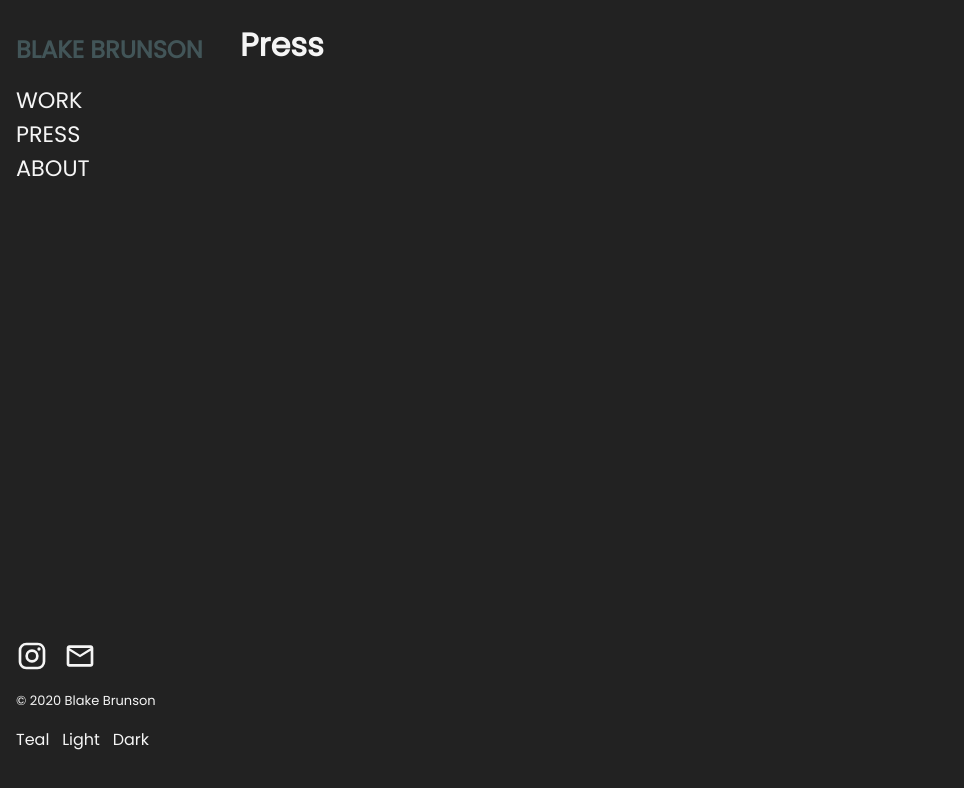
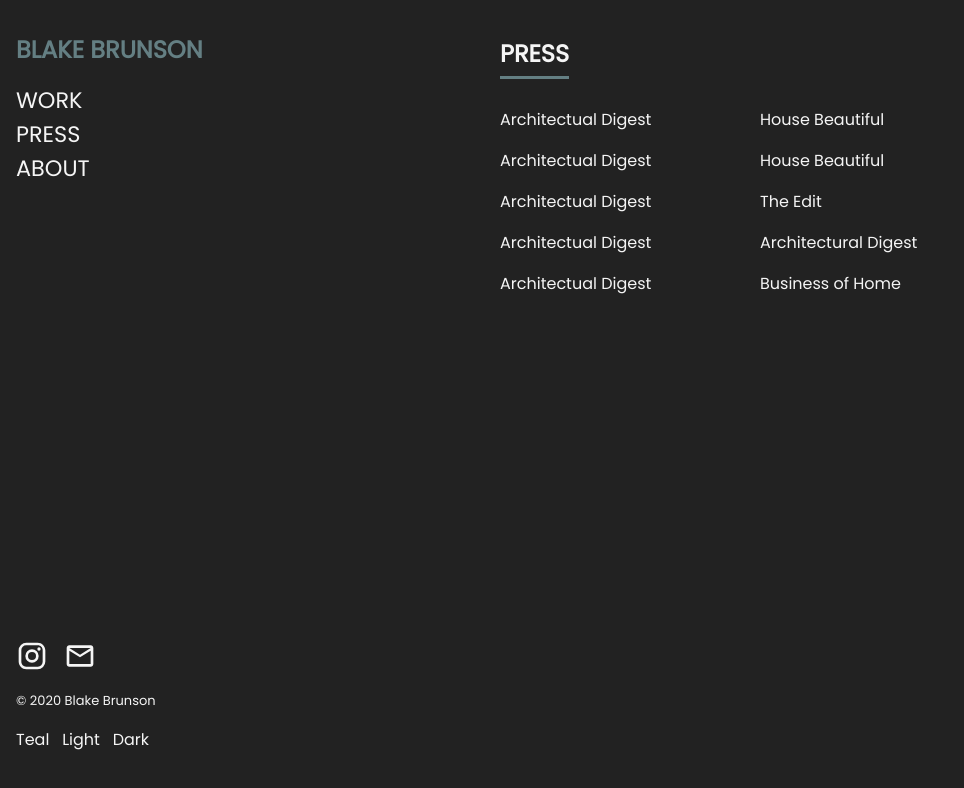
Before and after one commit to bansara/blake-brunson-portfolio, a React (Create React App) app: page /press in a window 1280 px wide. Shown: the top 788 px of the page, without its empty margins (0-964 px from the left). Built offline with nearby package versions, Linux system fonts and the light colour scheme.

Commit message:
added press links

```diff
--- a/src/App.js
+++ b/src/App.js
@@ -1,6 +1,6 @@
 import { BrowserRouter as Router, Switch, Redirect, Route } from 'react-router-dom';
 import './App.css';
-import { Nav, About, Work } from './components';
+import { Nav, About, Work, Press } from './components';
 
 
 function App() {
@@ -11,7 +11,7 @@
         <div className="content">
             <Switch>
               <Route path='/work' component={Work} />
-              <Route path='/press' render={() => <h1>Press</h1>} />
+              <Route path='/press' component={Press} />
               <Route path='/about' component={About} />
               <Redirect to='/' />
             </Switch>
--- a/src/components/about.css
+++ b/src/components/about.css
@@ -1,8 +1,9 @@
 .about {
   width: 100%;
-  height: 100%;
+  height: auto;
   box-sizing: border-box;
   display: flex;
+  padding-top: 2.5rem;
 }
 .bio-photo,
 .bio-text {
@@ -12,15 +13,14 @@
   display: flex;
 }
 .bio-photo {
-  align-items: center;
+  /* align-items: center; */
   justify-content: center;
-  padding: 1rem;
 }
 .bio-photo .border {
   max-width: 67%;
   border: 4px solid var(--accent);
   padding: 1rem;
-  height: auto;
+  box-sizing: border-box;
 }
 .bio-photo img {
   max-width: 100%;
@@ -29,7 +29,7 @@
 }
 .bio-text {
   flex-direction: column;
-  justify-content: center;
+  /* justify-content: center; */
   padding: 0 4rem 0 0;
 }
 .bio-text h2 {
@@ -40,7 +40,7 @@
 }
 .bio-text h2 span {
   padding-bottom: 6px;
-  border-bottom: 4px solid var(--accent);
+  border-bottom: 3px solid var(--accent);
 }
 .bio-text p {
   margin: 0;
@@ -55,22 +55,21 @@
   filter: grayscale(0%);
 }
 @media (max-width: 1024px) {
-  .bio-photo .border {
-    max-width: 100%;
-  }
-}
-@media (max-width: 768px) {
   .about {
     display: block;
   }
   .bio-photo {
     width: 100%;
     height: auto;
+    padding: 0 1rem;
   }
-
+  .bio-photo .border {
+    max-width: 100%;
+  }
   .bio-text {
     display: block;
     width: 100%;
     height: auto;
+    padding: 1rem;
   }
 }
--- a/src/components/index.js
+++ b/src/components/index.js
@@ -1,9 +1,11 @@
 import Nav from './nav'
 import About from './about'
 import Work from './work'
+import Press from './press'
 
 export {
   Nav,
   About,
-  Work
+  Work,
+  Press
 };
--- a/src/components/nav.css
+++ b/src/components/nav.css
@@ -28,7 +28,7 @@
   flex: 1;
   display: flex;
   flex-direction: column;
-  width: 100vw;
+  width: 100%;
 }
 #nav {
   list-style: none;
@@ -36,14 +36,14 @@
   text-transform: uppercase;
   font-family: "Poppins", sans-serif;
 }
-ul > li > a,
-ul > li > a:visited {
+ul > a,
+ul > a:visited {
   color: var(--text);
   text-decoration: none;
   transition: var(--transitionTime);
   font-size: 1.4rem;
 }
-ul > li > a:hover,
+ul > a:hover,
 .icons svg:hover {
   color: var(--accent);
 }
@@ -113,9 +113,10 @@
   div.nav-content {
     display: block;
     text-align: center;
+    width: 100vw;
     background-color: var(--bg);
     margin: 0;
-    transition: var(--transitionTime) ease;
+    transition: transform var(--transitionTime) ease;
     transform: translate(-100%, 1rem);
     margin-block-start: 0;
     margin-block-end: 0;
@@ -125,7 +126,7 @@
     margin: 0;
     height: 100%;
   }
-  .nav-content ul > li {
+  .nav-content ul li {
     box-sizing: border-box;
     background-color: var(--bg);
     padding: 1rem 0;
@@ -133,7 +134,7 @@
   div.nav-footer {
     background-color: var(--bg);
     text-align: center;
-    transition: var(--transitionTime) ease;
+    transition: transform var(--transitionTime) ease;
     transform: translate(-100%, 1rem);
     padding: 1rem 0;
   }
--- a/src/components/nav.jsx
+++ b/src/components/nav.jsx
@@ -16,18 +16,24 @@
   const handleOpen = () => {
     // handles mobile nav animation
     if(!open) {
+      // slide in menu
       content.current.classList.add('nav-open');
       footer.current.classList.add('nav-open');
+      // animate burger to X
       b2.current.style.opacity = '0';
       b1.current.style.transform = 'rotate(45deg) translate(12px, 5px)';
       b3.current.style.transform = 'rotate(-45deg) translate(12px, -5px)';
+      // update state
       setOpen(true)
     } else {
+      // slide out menuy
       content.current.classList.remove('nav-open');
       footer.current.classList.remove('nav-open');
+      // animate X to burger
       b2.current.style.opacity = '1';
       b1.current.style.transform = 'rotate(0deg) translate(0,0)';
       b3.current.style.transform = 'rotate(0deg) translate(0,0)';
+      // update state
       setOpen(false)
     }
   }
@@ -35,7 +41,7 @@
   const teal = () => {
     root.style.setProperty('--bg', '#425558');
     root.style.setProperty('--text', 'whitesmoke');
-    root.style.setProperty('--accent', 'rgb(240, 234, 183)');
+    root.style.setProperty('--accent', '#C9C5BA');
   }
   const light = () => {
     root.style.setProperty('--bg', 'white');
@@ -45,7 +51,7 @@
   const dark = () => {
     root.style.setProperty('--bg', '#222');
     root.style.setProperty('--text', 'whitesmoke');
-    root.style.setProperty('--accent', '#536a6e');
+    root.style.setProperty('--accent', '#647f83');
   }
 
   return (
@@ -60,15 +66,21 @@
       </div>
       <div className="nav-content" ref={content}>
         <ul id="nav">
+            <Link to="work">
               <li>
-            <Link to="work">Work</Link>
+                Work
               </li>
+            </Link>
+            <Link to="press">
               <li>
-            <Link to="press">Press</Link>
+                Press
               </li>
+            </Link>
+            <Link to="about">
               <li>
-            <Link to="about">About</Link>
+                About
               </li>
+            </Link>
         </ul>
       </div>
       <div className="nav-footer" ref={footer}>
--- /dev/null
+++ b/src/components/press.css
@@ -0,0 +1,42 @@
+h2 span {
+  padding-bottom: 6px;
+  border-bottom: 3px solid var(--accent);
+}
+.press-container {
+  width: 100%;
+  height: 100%;
+  display: flex;
+  flex-direction: column;
+  align-items: center;
+  padding-top: 1rem;
+  /* justify-content: center; */
+}
+.press-col-container {
+  display: flex;
+}
+.press-col {
+  width: 50%;
+  box-sizing: border-box;
+}
+
+.press-col a,
+.press-col a:visited {
+  text-decoration: none;
+  color: var(--text);
+  transition: var(--transitionTime);
+}
+
+.press-col a:hover {
+  color: var(--accent);
+}
+
+@media (max-width: 1024px) {
+  .press-col {
+    width: 100%;
+    padding: 2rem;
+  }
+  .press-col .press-col {
+    margin-right: 0.4rem;
+    padding: 0;
+  }
+}
--- /dev/null
+++ b/src/components/press.jsx
@@ -0,0 +1,51 @@
+import React from 'react';
+import './press.css';
+import { links } from './pressData';
+
+const Press = () => {
+
+  return (
+    <div className='press-container'>
+      <div className="press-col">
+        <h2>
+          <span>PRESS</span>
+        </h2>
+        <div className="press-col-container">
+          <div className="press-col">
+            {
+              links.map((l, i) => {
+                if(i < links.length / 2){
+                  return (
+                    <p key={i}>
+                      <a href={l.href} target='_blank' rel='noreferrer' className='press-link'>{l.name}</a>
+                    </p>
+                  )
+                } else {
+                  return null
+                }
+              })
+            }
+          </div>
+          <div className="press-col">
+            {
+              links.map((l, i) => {
+                if(i >= links.length / 2){
+                  return (
+                    <p key={i}>
+                      <a href={l.href} target='_blank' rel='noreferrer' className='press-link'>{l.name}</a>
+                    </p>
+                  )
+                } else {
+                  return null
+                }
+              })
+            }
+          </div>
+        </div>
+
+      </div>
+    </div>
+   );
+}
+
+export default Press;
--- /dev/null
+++ b/src/components/pressData.js
@@ -0,0 +1,42 @@
+export const links = [
+  {
+    name: 'Architectual Digest',
+    href: 'https://www.architecturaldigest.com/contributor/david-kaihoi-lauren-carras-blake-brunson-and-miles-redd'
+  },
+  {
+    name: 'Architectual Digest',
+    href: 'https://www.architecturaldigest.com/story/miles-redd-england-travel-diary-day-one'
+  },
+  {
+    name: 'Architectual Digest',
+    href: 'https://www.architecturaldigest.com/story/miles-redd-england-travel-diary-day-two'
+  },
+  {
+    name: 'Architectual Digest',
+    href: 'https://www.architecturaldigest.com/story/miles-redd-england-travel-diary-day-three'
+  },
+  {
+    name: 'Architectual Digest',
+    href: 'https://www.architecturaldigest.com/story/miles-redd-england-travel-diary-day-four'
+  },
+  {
+    name: 'House Beautiful',
+    href: 'https://www.housebeautiful.com/design-inspiration/house-tours/g2033/miles-redd-colorful-manhattan-apartment/'
+  },
+  {
+    name: 'House Beautiful',
+    href: 'https://www.housebeautiful.com/home-remodeling/interior-designers/a9561/blake-brunson-next-wave/'
+  },
+  {
+    name: 'The Edit',
+    href: 'https://livetheedit.com/2020/06/redd-kaihoi-auction-tips-design/'
+  },
+  {
+    name: 'Architectural Digest',
+    href: 'https://www.architecturaldigest.com/story/tour-miles-redds-new-manhattan-office'
+  },
+  {
+    name: 'Business of Home',
+    href: 'https://businessofhome.com/scenes/new-class-of-next-wavers-honored'
+  }
+]
--- a/src/components/work.css
+++ b/src/components/work.css
@@ -1,7 +1,7 @@
 .work {
   width: 100%;
   box-sizing: border-box;
-  padding: 1rem;
+  padding: 1.5rem 1rem;
   display: flex;
   flex-wrap: wrap;
 }
--- a/src/index.css
+++ b/src/index.css
@@ -3,9 +3,10 @@
   --bgLt: #536a6e;
   --bgDk: #202424;
   --dark: #181a1b;
+  --teal: #425558;
   --text: whitesmoke;
-  --accent: #425558;
-  --link: rgb(245, 234, 135);
+  --accent: #647f83;
+  --link: rgb(245, 201, 135);
   --transitionTime: 400ms;
 }
 
```
Lines whose indentation alone changed are shown as unchanged.
